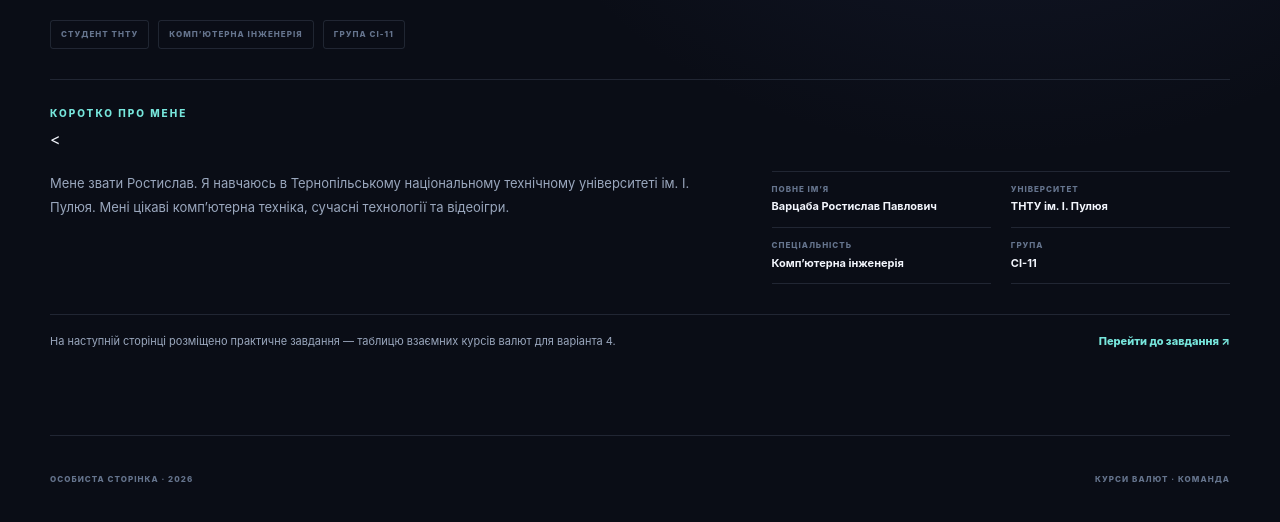
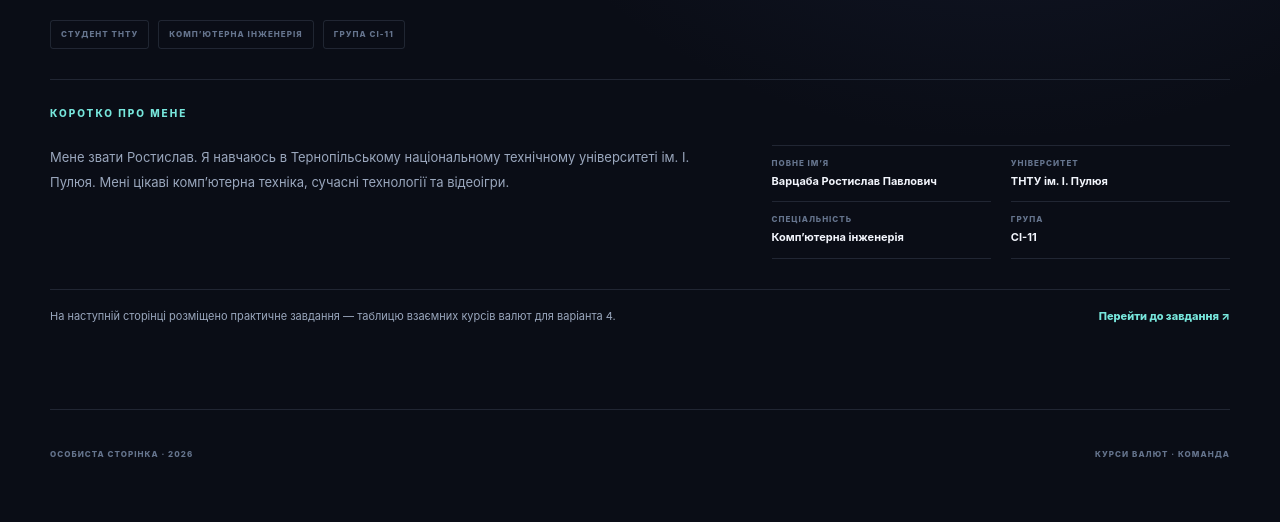
Before and after one commit to rostikk-good/oioioi, a plain HTML site: page index.html in a window 1280 px wide. Shown: the part 328-850 px from the top of the page. After the commit the page ends 825 px from the top, so only its background shows below. Drawn offline with Linux system fonts and the light colour scheme.

Commit message:
Update index.html

```diff
--- a/index.html
+++ b/index.html
@@ -30,7 +30,7 @@
 
     <section class="home-author" aria-labelledby="about-title">
       <div class="home-section-heading">
-        <div><p class="eyebrow">КОРОТКО ПРО МЕНЕ</p><</div>
+        <div><p class="eyebrow">КОРОТКО ПРО МЕНЕ</p></div>
       </div>
       <div class="home-author-grid">
         <p class="home-bio">Мене звати Ростислав. Я навчаюсь в  Тернопільському національному технічному університеті ім. І. Пулюя. Мені цікаві комп’ютерна техніка, сучасні технології та відеоігри.</p>
```
